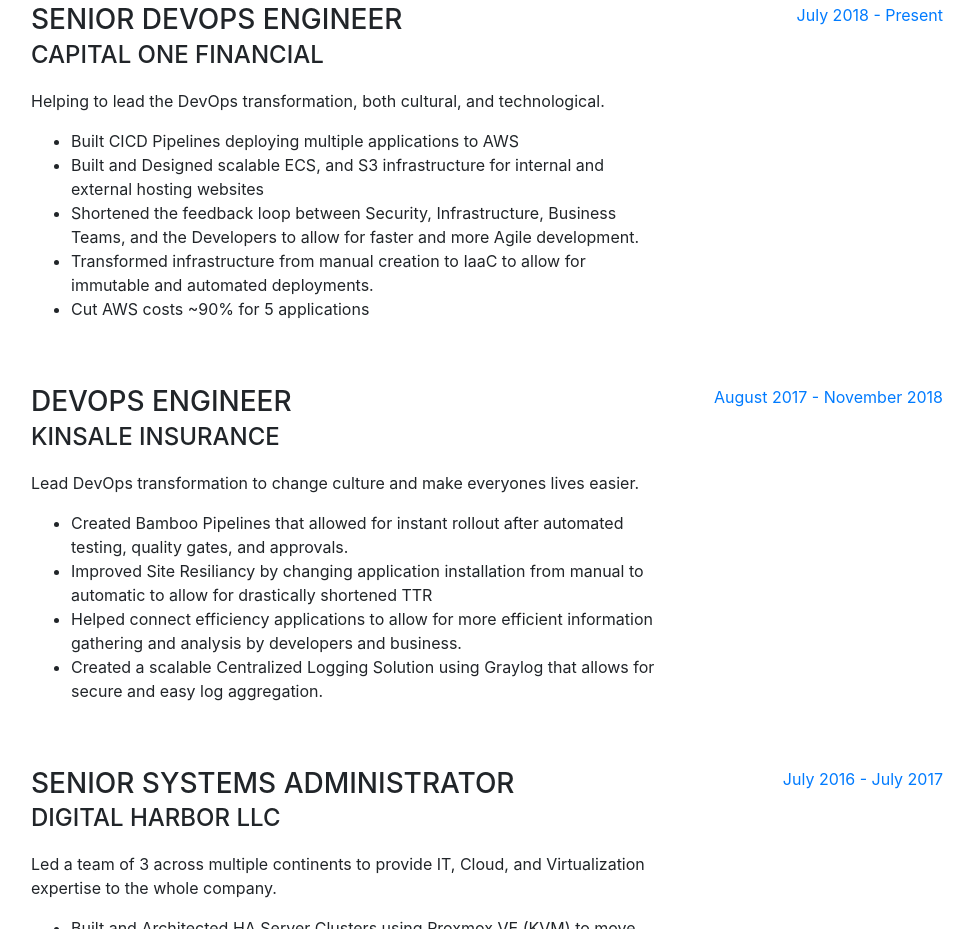
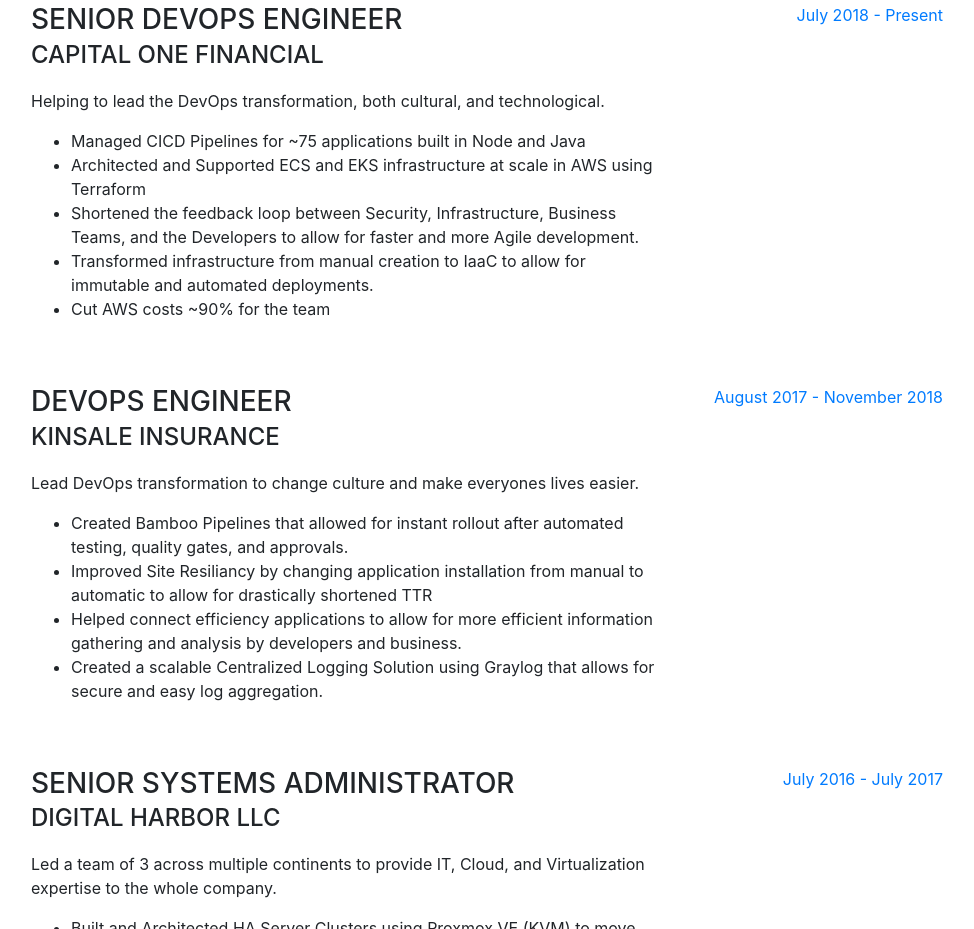
Before and after one commit to knechtionscoding/resume, a website with bundled scripts: page index.html in a window 1280 px wide. Shown: the part 932-1861 px from the top of the page, without its empty margins (289-1263 px from the left). Built offline with nearby package versions, Linux system fonts and the light colour scheme; a web font is replaced by a local one.

Commit message:
Updating C1 Experience

```diff
--- a/index.html
+++ b/index.html
@@ -97,11 +97,11 @@
               <div class="subheading mb-3">Capital One Financial</div>
               <p>Helping to lead the DevOps transformation, both cultural, and technological.</p>
               <ul>
-                <li>Built CICD Pipelines deploying multiple applications to AWS</li>
-                <li>Built and Designed scalable ECS, and S3 infrastructure for internal and external hosting websites</li>
+                <li>Managed CICD Pipelines for ~75 applications built in Node and Java</li>
+                <li>Architected and Supported ECS and EKS infrastructure at scale in AWS using Terraform</li>
                 <li>Shortened the feedback loop between Security, Infrastructure, Business Teams, and the Developers to allow for faster and more Agile development.</li>
                 <li>Transformed infrastructure from manual creation to IaaC to allow for immutable and automated deployments.</li>
-                <li>Cut AWS costs ~90% for 5 applications</li>
+                <li>Cut AWS costs ~90% for the team</li>
               </ul>
             </div>
             <div class="resume-date text-md-right">
```
